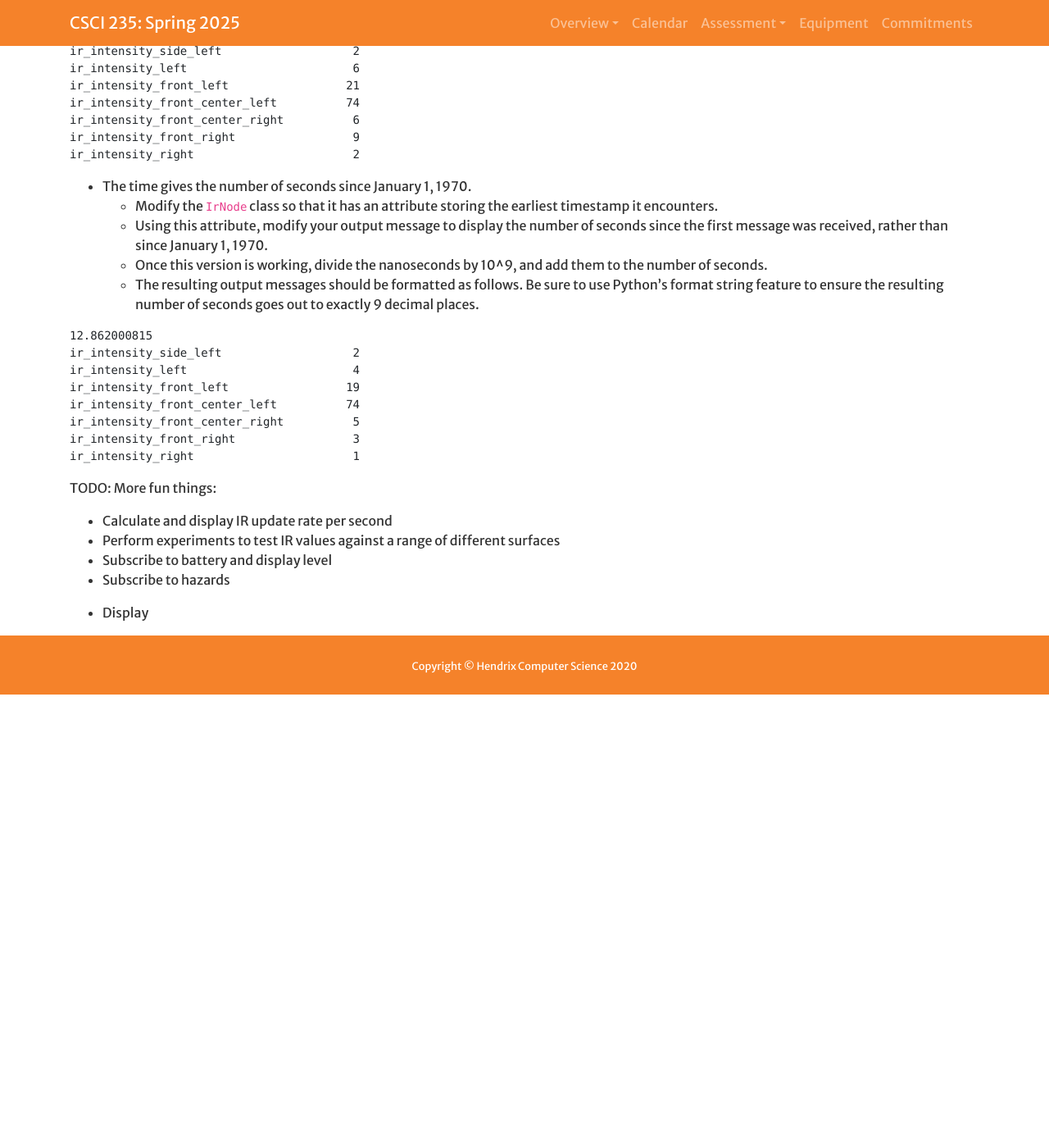
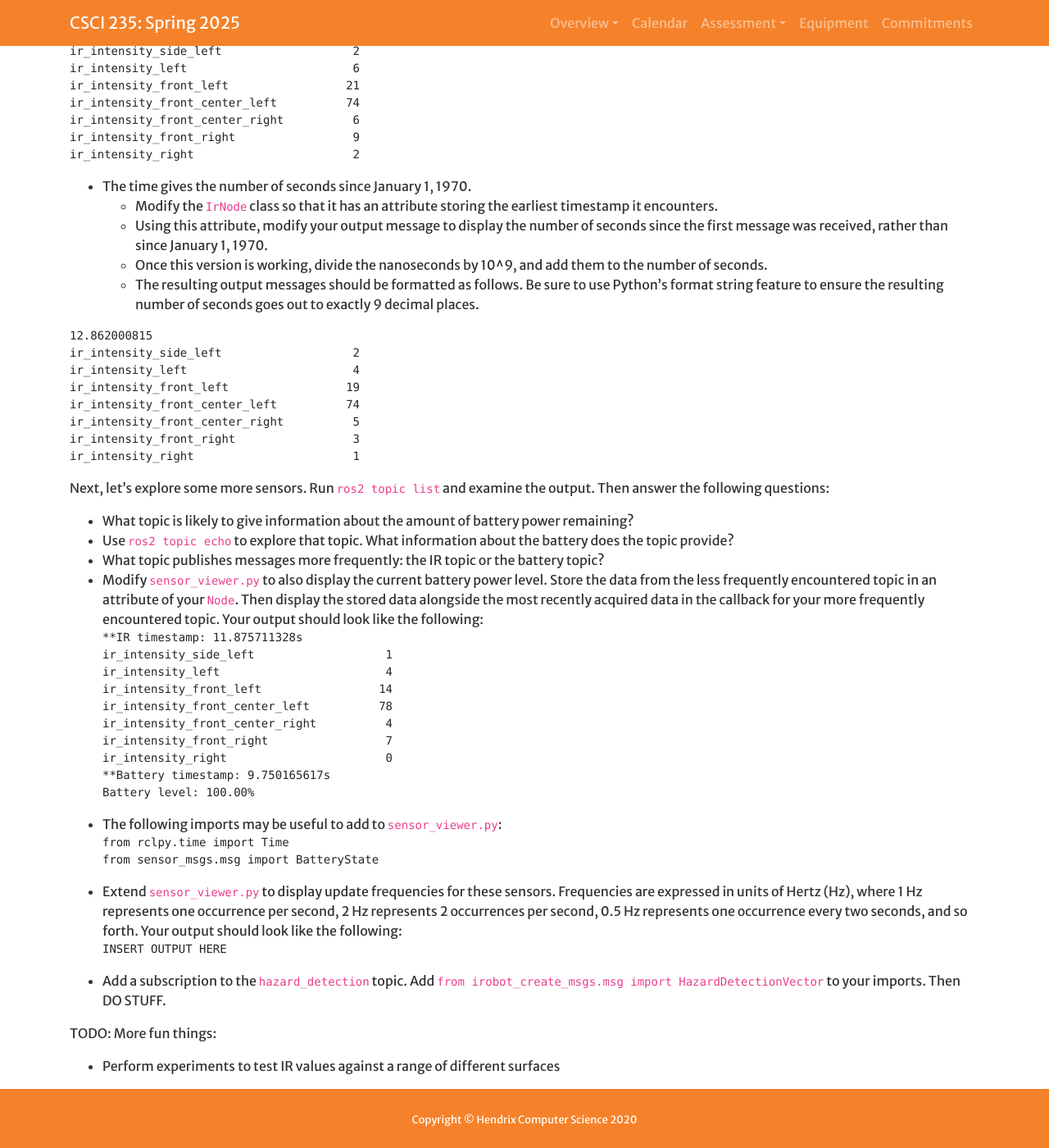
Before and after one commit to Hendrix-CS/csci235, a Jekyll site: the page built from activities/act1_ir.md, in a window 1280 px wide and 1400 px high, scrolled down 2209 px. Shown: the whole window at 82% size. Built offline with Jekyll 4.4.1, drawn with Linux system fonts in a browser that asks for light colours; a script that is not in the unit is left out; before the commit the page ends 3056 px from its top, so only the background shows below that; some of the changed text lies outside the part shown.

Commit message:
Added battery state and started hazards

````diff
--- a/activities/act1_ir.md
+++ b/activities/act1_ir.md
@@ -61,15 +61,15 @@ def main():
 
 if __name__ == '__main__':
     if len(sys.argv) < 3:
-        print("Usage: python3 ir_viewer.py node_name robot_name")
+        print("Usage: python3 sensor_viewer.py node_name robot_name")
     else:
         main()
 
 ```
 
-Run the program as described in the `Usage` message. Use `IrNode` followed by your first
+Run the program as described in the `Usage` message. Use `SensorNode` followed by your first
 and last name for the `node_name`. (For example, Mickey Mouse would use the node name
-`IrNodeMickeyMouse`.)
+`SensorNodeMickeyMouse`.)
 
 While the program is running, open a second shell on your machine. Type `ros2 node list` in
 that shell. After doing so, use Control-C to halt your program. Then answer the following
@@ -135,10 +135,43 @@ ir_intensity_front_right                 3
 ir_intensity_right                       1
 ```
 
+Next, let's explore some more sensors. Run `ros2 topic list` and examine the output. Then
+answer the following questions:
+* What topic is likely to give information about the amount of battery power remaining?
+* Use `ros2 topic echo` to explore that topic. What information about the battery does the
+  topic provide?
+* What topic publishes messages more frequently: the IR topic or the battery topic?
+* Modify `sensor_viewer.py` to also display the current battery power level. Store the data from
+  the less frequently encountered topic in an attribute of your `Node`. Then display the stored
+  data alongside the most recently acquired data in the callback for your more frequently
+  encountered topic. Your output should look like the following:
+```
+**IR timestamp: 11.875711328s
+ir_intensity_side_left                   1
+ir_intensity_left                        4
+ir_intensity_front_left                 14
+ir_intensity_front_center_left          78
+ir_intensity_front_center_right          4
+ir_intensity_front_right                 7
+ir_intensity_right                       0
+**Battery timestamp: 9.750165617s
+Battery level: 100.00%
+```
+* The following imports may be useful to add to `sensor_viewer.py`:
+```
+from rclpy.time import Time
+from sensor_msgs.msg import BatteryState
+```
+* Extend `sensor_viewer.py` to display update frequencies for these sensors.
+  Frequencies are expressed in units of Hertz (Hz), where 1 Hz represents one
+  occurrence per second, 2 Hz represents 2 occurrences per second, 0.5 Hz represents
+  one occurrence every two seconds, and so forth. Your output should look like the
+  following:
+```
+INSERT OUTPUT HERE
+```
+* Add a subscription to the `hazard_detection` topic. Add `from irobot_create_msgs.msg import HazardDetectionVector`
+  to your imports. Then DO STUFF.
+
 TODO: More fun things:
-* Calculate and display IR update rate per second
 * Perform experiments to test IR values against a range of different surfaces
-* Subscribe to battery and display level
-* Subscribe to hazards
-
-* Display
````
Also changed, not shown: other parts of activities/act1_ir.md (+1 -1 lines).
